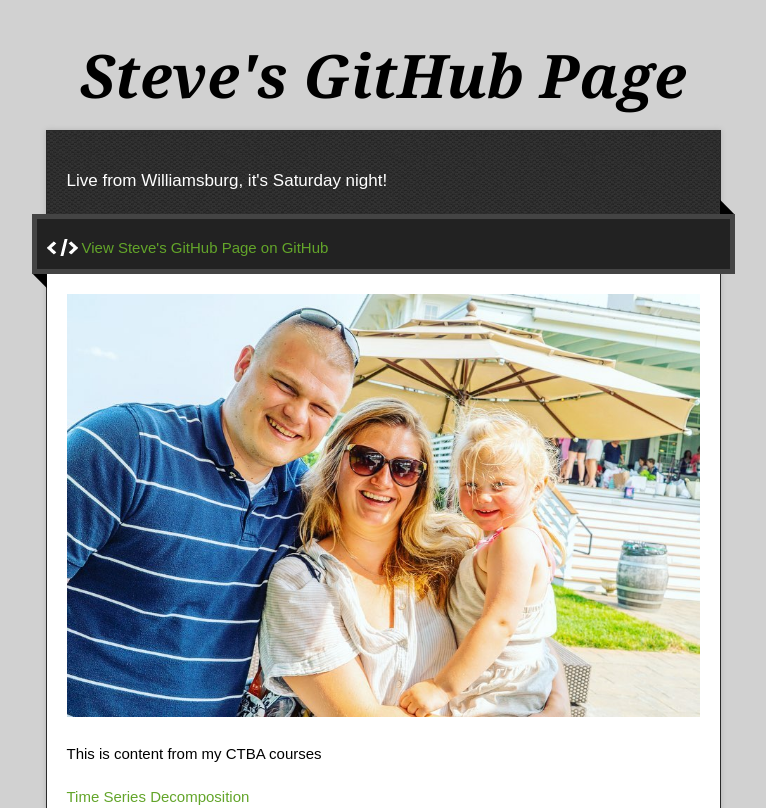
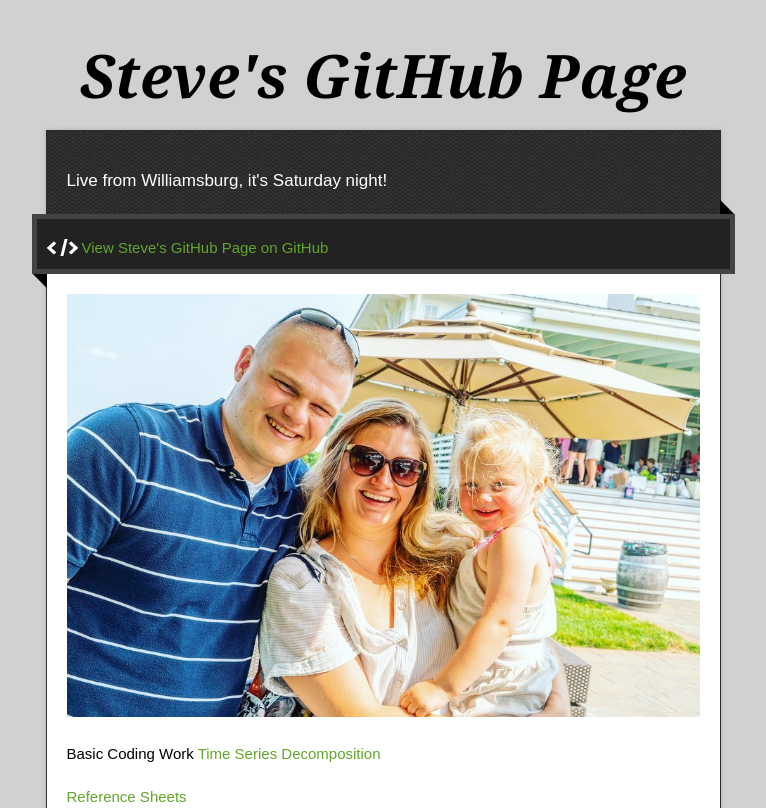
Before and after one commit to Hojnicki/hojnicki.github.io, a Jekyll site: the page built from index.md, in a window 1280 px wide. Shown: the top 808 px of the page, without its empty margins (257-1023 px from the left). Built offline with Jekyll 4.4.1, drawn with Linux system fonts in a browser that asks for light colours; our own code applies the rules of GitHub Pages for plain Markdown files; some of the changed text lies outside the part shown; grey boxes are pictures that could not be loaded.

Commit message:
Update index.md

```diff
--- a/index.md
+++ b/index.md
@@ -5,15 +5,12 @@
 
 ![My Picture](/pics/family.jpg)
 
-This is content from my CTBA courses
-
+Basic Coding Work
 [Time Series Decomposition](/timeseries/index.md)
 
-Check out some cheat sheets I have found:
 
-[Cheat Sheets](https://github.com/Hojnicki/cheatsheets)
+[Reference Sheets](https://github.com/Hojnicki/cheatsheets)
 
 
-Check out the new Star Wars Trailer!
-
-[![Sorting](https://img.youtube.com/vi/P94M4jlrytQ/0.jpg)](https://www.youtube.com/watch?v=P94M4jlrytQ)
+Presentation work for MSBA program
+[![Sorting](https://youtu.be/apOBmeJkpdI)
```
